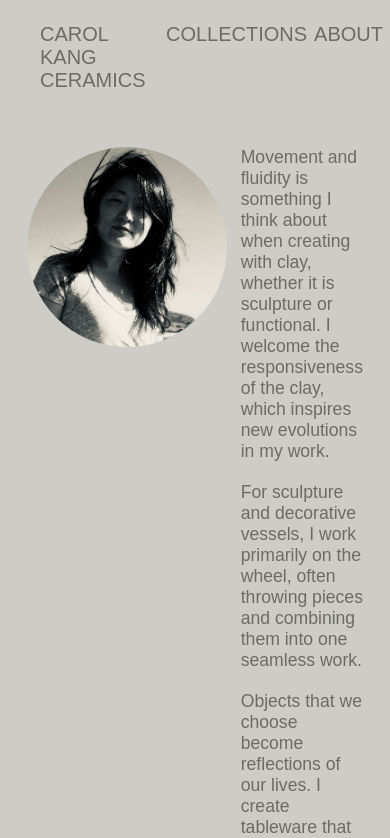
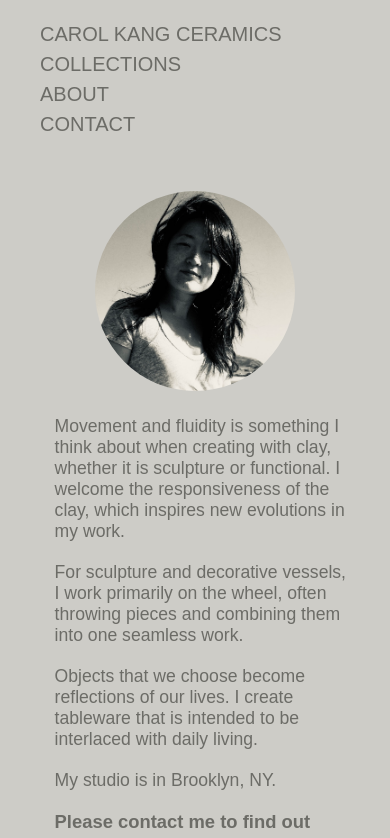
Before and after one commit to kangcarol/carolkang-ceramics, a React (Create React App) app: page /about in a window 390 px wide. Shown: the top 838 px of the page. Built offline with nearby package versions, Linux system fonts and the light colour scheme.

Commit message:
responsive css

```diff
--- a/src/components/NavBar/NavBar.jsx
+++ b/src/components/NavBar/NavBar.jsx
@@ -14,7 +14,7 @@ function NavBar() {
             <li><Link to='/'>CAROL KANG CERAMICS</Link></li>
             <li><Link to='/collections'>COLLECTIONS</Link></li>
             <li><Link to='/about'>ABOUT</Link></li>
-            {/* <li><Link to='/contact'>CONTACT</Link></li>  */}
+            <li><Link to='/contact'>CONTACT</Link></li>
           </ul>
         </nav>
       }
--- a/src/components/NavBar/NavBar.module.css
+++ b/src/components/NavBar/NavBar.module.css
@@ -10,3 +10,12 @@ ul {
 li {
   padding: 2% 2% 0 0;
 }
+
+@media only screen and (max-width: 768px) {
+
+  ul {
+    display: flex;
+    flex-direction: column;
+  }
+
+}
--- a/src/pages/About/About.jsx
+++ b/src/pages/About/About.jsx
@@ -16,12 +16,13 @@ function About() {
             <p>For sculpture and decorative vessels, I work primarily on the wheel, often throwing pieces and combining them into one seamless work.</p>
             <p>Objects that we choose become reflections of our lives. I create tableware that is intended to be interlaced with daily living.</p>
             <p>My studio is in Brooklyn, NY.</p>
-            <hr />
+
             <h6>Please contact me to find out more.</h6>
             <a href="mailto:hello@carolkang.com" target="_blank" rel="noreferrer" alt="Carol Kang email"><span>
               <h6><FontAwesomeIcon icon={faEnvelope}/></h6>
               <h6>Email</h6>
             </span></a>
+            <hr />
           </div>
       </section>
     </main>
--- a/src/pages/About/About.module.css
+++ b/src/pages/About/About.module.css
@@ -39,4 +39,23 @@
   font-weight: 600;
   margin: 0 1% 0 0;
   color: rgb(108, 108, 103);
+  /* margin: 0 0 5% 0; */
 }
+
+@media only screen and (max-width: 768px) {
+
+  .about section {
+    flex-direction: column;
+    align-items: center;
+    width: 80%;
+  }
+
+  .about div {
+    width: 100%;
+  }
+
+  .about img {
+    margin: 0 0 8% 0;
+  }
+
+}
--- a/src/pages/CollectionDetail/CollectionDetail.module.css
+++ b/src/pages/CollectionDetail/CollectionDetail.module.css
@@ -43,3 +43,20 @@
   font-weight: 300;
   padding: 0 0 1.35% 0;
 }
+
+@media only screen and (max-width: 768px) {
+
+  .CollectionDetail img {
+    width: 80%;
+    margin: 3%;
+  }
+
+  .CollectionDetail h2 {
+    font-size: 2em;
+  }
+
+  .CollectionDetail h3 {
+    font-size: 1.2em;
+  }
+
+}
--- a/src/pages/Collections/Collections.module.css
+++ b/src/pages/Collections/Collections.module.css
@@ -7,7 +7,6 @@
 
 .collections section {
   display: flex;
-  /* flex-direction: column; */
   justify-content: center;
   align-items: center;
   flex-wrap: wrap;
@@ -53,3 +52,16 @@
   margin: 0;
   width: fit-content;
 }
+
+@media only screen and (max-width: 768px) {
+
+
+.collections section {
+  flex-direction: column;
+}
+
+.collections a {
+  width: 80%;
+}
+
+}
--- a/src/pages/Contact/Contact.module.css
+++ b/src/pages/Contact/Contact.module.css
@@ -28,3 +28,11 @@
   margin: 0 0 0 1%;
   color: rgb(108, 108, 103);
 }
+
+@media only screen and (max-width: 768px) {
+
+  .contact section {
+    width: 70%;
+    justify-content: center;
+  }
+}
--- a/src/pages/Home/Home.jsx
+++ b/src/pages/Home/Home.jsx
@@ -10,7 +10,7 @@ function Home() {
       <ul>
         <li><Link to='/collections'>COLLECTIONS</Link></li>
         <li><Link to='/about'>ABOUT</Link></li>
-        {/* <li><Link to='/contact'>CONTACT</Link></li> */}
+        <li><Link to='/contact'>CONTACT</Link></li>
       </ul>
       </div>
     </main>
--- a/src/pages/Home/Home.module.css
+++ b/src/pages/Home/Home.module.css
@@ -26,3 +26,23 @@
 .home li {
   margin: 0 6%;
 }
+
+@media only screen and (max-width: 768px) {
+
+  .home {
+    background-image: url('../../../public/studio-mobile.png');
+  }
+
+  .home div {
+    flex-direction: column;
+  }
+
+  .home h1 {
+    margin: 0 0 0 5%;
+  }
+
+  .home a {
+    color: white;
+    font-weight: 300;
+  }
+}
```
Also changed, not shown: 1 other file (tests, documents, lock files or other folders).
